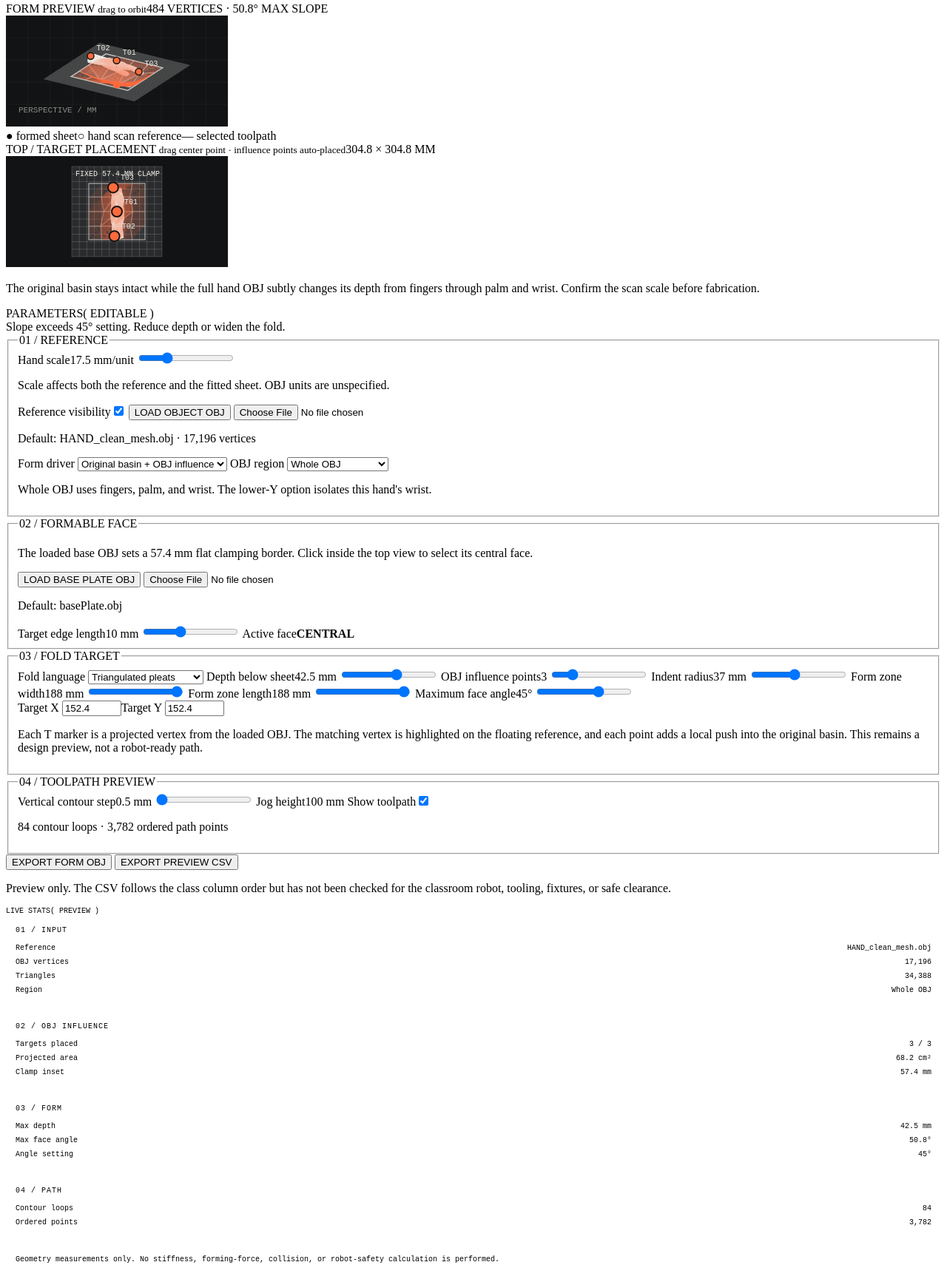
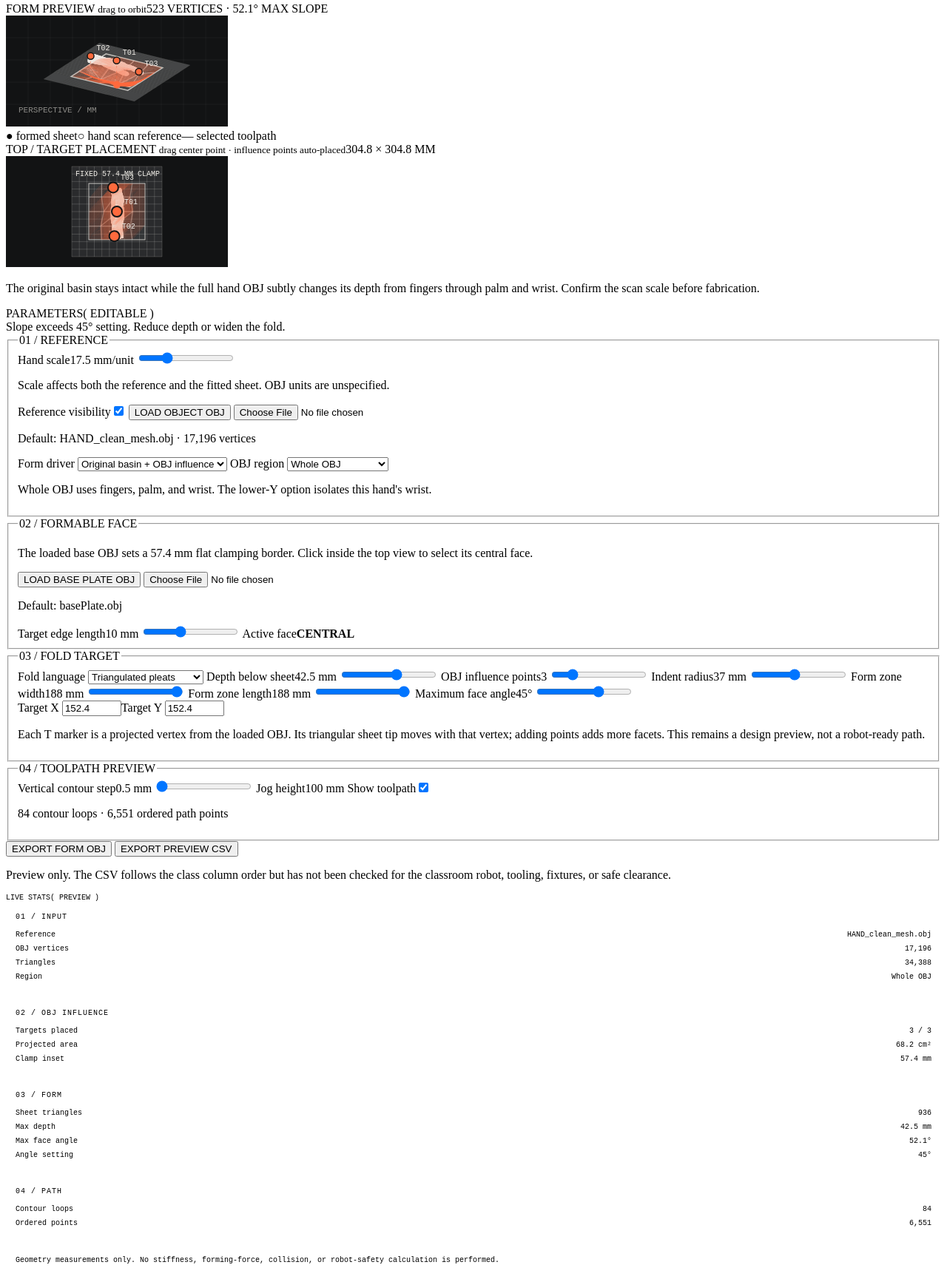
Before and after one commit to cristinanevelits/project1Code, a website with bundled scripts: page apps/sheetformer/index.html in a window 1280 px wide. Shown: the part 203-1936 px from the top of the page at 74% size. Built offline with nearby package versions, Linux system fonts and the light colour scheme.

Commit message:
Add tip vertex insertion functionality and related tests for sheet triangulation

```diff
--- a/apps/sheetformer/app.js
+++ b/apps/sheetformer/app.js
@@ -1,6 +1,7 @@
 import { parseBasePlate } from './basePlate.js?v=obj-loaders-20261014';
 import { parseReferenceObj } from './referenceObj.js?v=obj-loaders-20261014';
 import { buildObjectField, sampleObjectField, chooseIndentTargets, reprojectIndentTargets } from './objectForm.js';
+import { insertTipVertices } from './tipMesh.js';
 
 let SHEET = 304.8;
 let CLAMP = 57.4;
@@ -16,7 +17,7 @@ const state = {
   yaw: -1.02, pitch: 0.41, hand: [], handBounds: null,
   objectMesh: null, objectField: null, fieldKey: '', fieldError: null, indentTargets: [],
   indentSourceIndices: [], indentSelectionKey: '', objectName: 'Loading…',
-  axes: [], vertices: [], faces: [], contours: [], csvPoints: [],
+  axes: [], vertices: [], faces: [], faceCells: [], tipCells: new Set(), removedCells: new Set(), tipVertexIndices: [], contours: [], csvPoints: [],
   maxSlope: 0, baseLoaded: false, baseError: null
 };
 let topMap = null;
@@ -160,6 +161,7 @@ function mesh() {
   const n = ax.length;
   state.vertices = [];
   state.faces = [];
+  state.faceCells = [];
   for (let j = 0; j < n; j++) {
     for (let i = 0; i < n; i++) {
       const x = ax[i], y = ax[j];
@@ -170,8 +172,16 @@ function mesh() {
     for (let i = 0; i < n - 1; i++) {
       const a = j * n + i, b = a + 1, d = a + n, c = d + 1;
       state.faces.push([a, b, c], [a, c, d]);
+      state.faceCells.push(j * (n - 1) + i, j * (n - 1) + i);
     }
   }
+  const tips = state.formDriver === 'object' && state.faceSelected
+    ? insertTipVertices(state.vertices, state.faces, state.faceCells,
+      state.indentTargets.map(target => ({ x: target.x, y: target.y, z: zAt(target.x, target.y) })), ax)
+    : { tipVertexIndices: [], tipCells: new Set(), removedCells: new Set() };
+  state.tipVertexIndices = tips.tipVertexIndices;
+  state.tipCells = tips.tipCells;
+  state.removedCells = tips.removedCells;
   let maxSlope = 0;
   for (const [ia, ib, ic] of state.faces) {
     const a = state.vertices[ia], b = state.vertices[ib], c = state.vertices[ic];
@@ -196,8 +206,6 @@ function contours() {
   state.contours = [];
   state.csvPoints = [];
   if (!state.faceSelected) return;
-  const ax = state.axes, n = ax.length;
-  const vertex = (i, j) => state.vertices[j * n + i];
   const minZ = Math.min(...state.vertices.map(v => v.z));
   for (let level = -state.step; level > minZ + state.step * 0.25; level -= state.step) {
     const segments = [];
@@ -211,13 +219,10 @@ function contours() {
         adjacency.get(key).push(index);
       }
     };
-    for (let j = 0; j < n - 1; j++) {
-      for (let i = 0; i < n - 1; i++) {
-        const p = [vertex(i, j), vertex(i + 1, j), vertex(i + 1, j + 1), vertex(i, j + 1)];
-        const hits = [[0, 1], [1, 2], [2, 3], [3, 0]].map(([a, b]) => edgeCross(p[a], p[b], level)).filter(Boolean);
-        if (hits.length === 2) add(hits[0], hits[1]);
-        else if (hits.length === 4) { add(hits[0], hits[1]); add(hits[2], hits[3]); }
-      }
+    for (const face of state.faces) {
+      const p = face.map(index => state.vertices[index]);
+      const hits = [[0, 1], [1, 2], [2, 0]].map(([a, b]) => edgeCross(p[a], p[b], level)).filter(Boolean);
+      if (hits.length === 2) add(hits[0], hits[1]);
     }
     for (const segment of segments) {
       if (segment.used) continue;
@@ -295,6 +300,7 @@ function updateReadouts() {
   $('stat-targets').textContent = state.formDriver === 'manual' ? '1 manual' : `${state.indentTargets.length} / ${state.indentCount}`;
   $('stat-area').textContent = state.objectField ? `${(state.objectField.footprint / 100).toFixed(1)} cm²` : '—';
   $('stat-clamp').textContent = `${CLAMP.toFixed(1)} mm`;
+  $('stat-sheet-faces').textContent = state.faces.length.toLocaleString();
   $('stat-depth').textContent = `${maxDepth.toFixed(1)} mm`;
   $('stat-angle').textContent = `${state.maxSlope.toFixed(1)}°`;
   $('stat-limit').textContent = `${state.angle}°`;
@@ -402,22 +408,40 @@ function drawForm() {
   for (let y = 0; y < h; y += 30) { ctx.beginPath(); ctx.moveTo(0, y); ctx.lineTo(w, y); ctx.stroke(); }
   const cells = [];
   const n = state.axes.length;
+  const tipFacesByCell = new Map();
+  for (let index = 0; index < state.faces.length; index++) {
+    const cell = state.faceCells[index];
+    if (!state.tipCells.has(cell)) continue;
+    if (!tipFacesByCell.has(cell)) tipFacesByCell.set(cell, []);
+    tipFacesByCell.get(cell).push(state.faces[index]);
+  }
   for (let j = 0; j < n - 1; j++) for (let i = 0; i < n - 1; i++) {
     const a = state.vertices[j * n + i], b = state.vertices[j * n + i + 1];
     const d = state.vertices[(j + 1) * n + i], c = state.vertices[(j + 1) * n + i + 1];
-    const world = [a, b, c, d];
-    const points = world.map(p => project(p.x, p.y, p.z, w, h));
-    const gx = (b.z - a.z) / (b.x - a.x);
-    const gy = (d.z - a.z) / (d.y - a.y);
-    cells.push({ points, z: (a.z + b.z + c.z + d.z) / 4, light: gx * 42 - gy * 32,
-      order: points.reduce((sum, p) => sum + p.y, 0) / 4 });
+    const cellIndex = j * (n - 1) + i;
+    const tipFaces = tipFacesByCell.get(cellIndex);
+    if (state.removedCells.has(cellIndex) && !tipFaces) continue;
+    const polygons = tipFaces
+      ? tipFaces.map(face => face.map(index => state.vertices[index]))
+      : [[a, b, c, d]];
+    for (const world of polygons) {
+      const points = world.map(p => project(p.x, p.y, p.z, w, h));
+      const [p, q, r] = world;
+      const det = (q.x - p.x) * (r.y - p.y) - (r.x - p.x) * (q.y - p.y);
+      const gx = Math.abs(det) < 1e-9 ? 0 : ((q.z - p.z) * (r.y - p.y) - (r.z - p.z) * (q.y - p.y)) / det;
+      const gy = Math.abs(det) < 1e-9 ? 0 : ((q.x - p.x) * (r.z - p.z) - (r.x - p.x) * (q.z - p.z)) / det;
+      cells.push({ points, z: world.reduce((sum, vertex) => sum + vertex.z, 0) / world.length,
+        light: gx * 42 - gy * 32, tip: Boolean(tipFaces),
+        order: points.reduce((sum, point) => sum + point.y, 0) / points.length });
+    }
   }
   cells.sort((a, b) => a.order - b.order);
   ctx.lineWidth = .65;
   for (const cell of cells) {
     const directional = state.foldStyle === 'faceted' ? clamp(cell.light, -30, 30) : 0;
     const shade = Math.round(69 + clamp(-cell.z / Math.max(1, state.depth), 0, 1) * 53 + directional);
-    const grid = state.foldStyle === 'faceted' ? 'rgba(238,235,229,.055)' : 'rgba(238,235,229,.13)';
+    const grid = cell.tip ? 'rgba(238,235,229,.4)'
+      : state.foldStyle === 'faceted' ? 'rgba(238,235,229,.055)' : 'rgba(238,235,229,.13)';
     polygon(ctx, cell.points, `rgb(${shade},${shade + 1},${shade + 2})`, grid);
   }
   drawCreases(ctx, p => project(p.x, p.y, p.z + 1, w, h), .55);
@@ -496,6 +520,15 @@ function drawTop() {
     }
   }
   drawCreases(ctx, p => map(p.x, p.y), .38);
+  ctx.strokeStyle = 'rgba(238,235,229,.36)';
+  ctx.lineWidth = 1;
+  for (let index = 0; index < state.faces.length; index++) {
+    if (!state.tipCells.has(state.faceCells[index])) continue;
+    polygon(ctx, state.faces[index].map(vertex => {
+      const point = state.vertices[vertex];
+      return map(point.x, point.y);
+    }), null, ctx.strokeStyle);
+  }
   if (state.showPath) {
     ctx.strokeStyle = state.foldStyle === 'faceted' ? 'rgba(255,106,61,.18)' : 'rgba(255,106,61,.35)';
     ctx.lineWidth = 1;
--- a/apps/sheetformer/index.html
+++ b/apps/sheetformer/index.html
@@ -84,7 +84,7 @@
           <label class="row"><span>Maximum face angle</span><output id="angle-value">45°</output></label>
           <input id="angle" type="range" min="15" max="60" step="1" value="45">
           <div class="coordinate"><label>Target X <input id="target-x" type="number" min="57.4" max="247.4" step="0.1" value="152.9"></label><label>Target Y <input id="target-y" type="number" min="57.4" max="247.4" step="0.1" value="151.4"></label></div>
-          <p class="hint">Each T marker is a projected vertex from the loaded OBJ. The matching vertex is highlighted on the floating reference, and each point adds a local push into the original basin. This remains a design preview, not a robot-ready path.</p>
+          <p class="hint">Each T marker is a projected vertex from the loaded OBJ. Its triangular sheet tip moves with that vertex; adding points adds more facets. This remains a design preview, not a robot-ready path.</p>
         </fieldset>
         <fieldset>
           <legend>04 / TOOLPATH PREVIEW</legend>
@@ -114,6 +114,7 @@
           <div class="metric"><span>Clamp inset</span><strong id="stat-clamp">57.4 mm</strong></div>
         </div>
         <div class="metric-group"><h2>03 / FORM</h2>
+          <div class="metric"><span>Sheet triangles</span><strong id="stat-sheet-faces">—</strong></div>
           <div class="metric"><span>Max depth</span><strong id="stat-depth">—</strong></div>
           <div class="metric"><span>Max face angle</span><strong id="stat-angle">—</strong></div>
           <div class="metric"><span>Angle setting</span><strong id="stat-limit">45°</strong></div>
--- /dev/null
+++ b/apps/sheetformer/tipMesh.js
@@ -0,0 +1,114 @@
+const area = (a, b, c) => (b.x - a.x) * (c.y - a.y) - (c.x - a.x) * (b.y - a.y);
+
+// Insert each projected OBJ point into the actual sheet triangulation. Splitting
+// an edge updates both neighboring faces, so the exported mesh has no T-junction.
+export function insertTipVertices(vertices, faces, faceCells, targets, axes = null) {
+  const tipVertexIndices = [];
+  const tipCells = new Set();
+  const removedCells = new Set();
+  for (const target of targets) {
+    const existing = vertices.findIndex(v => Math.hypot(v.x - target.x, v.y - target.y) < 1e-6);
+    if (existing !== -1) { tipVertexIndices.push(existing); continue; }
+    if (axes) {
+      const n = axes.length;
+      const i = axes.findIndex((value, index) => index < n - 1 && target.x >= value && target.x < axes[index + 1]);
+      const j = axes.findIndex((value, index) => index < n - 1 && target.y >= value && target.y < axes[index + 1]);
+      let patch = null;
+      if (i >= 0 && j >= 0) for (const radius of [1, 0]) {
+        const i0 = Math.max(0, i - radius), i1 = Math.min(n - 2, i + radius);
+        const j0 = Math.max(0, j - radius), j1 = Math.min(n - 2, j + radius);
+        const cells = [];
+        for (let y = j0; y <= j1; y++) for (let x = i0; x <= i1; x++) cells.push(y * (n - 1) + x);
+        const overlaps = cells.some(cell => removedCells.has(cell));
+        const enclosesAnother = targets.some(other => other !== target &&
+          other.x > axes[i0] && other.x < axes[i1 + 1] &&
+          other.y > axes[j0] && other.y < axes[j1 + 1]);
+        if (!overlaps && !enclosesAnother) { patch = { i0, i1, j0, j1, cells }; break; }
+      }
+      if (patch) {
+        const pointIndex = vertices.length;
+        vertices.push({ x: target.x, y: target.y, z: target.z });
+        tipVertexIndices.push(pointIndex);
+        const { i0, i1, j0, j1, cells } = patch;
+        const boundary = [];
+        for (let x = i0; x <= i1 + 1; x++) boundary.push(j0 * n + x);
+        for (let y = j0 + 1; y <= j1 + 1; y++) boundary.push(y * n + i1 + 1);
+        for (let x = i1; x >= i0; x--) boundary.push((j1 + 1) * n + x);
+        for (let y = j1; y > j0; y--) boundary.push(y * n + i0);
+        const inner = boundary.map(index => {
+          const corner = vertices[index];
+          const vertex = vertices.length;
+          vertices.push({
+            x: target.x + (corner.x - target.x) * 0.48,
+            y: target.y + (corner.y - target.y) * 0.48,
+            z: target.z * 0.58 + corner.z * 0.42
+          });
+          return vertex;
+        });
+        const cellSet = new Set(cells);
+        for (let face = faces.length - 1; face >= 0; face--) {
+          if (cellSet.has(faceCells[face])) { faces.splice(face, 1); faceCells.splice(face, 1); }
+        }
+        const centerCell = j * (n - 1) + i;
+        for (let k = 0; k < boundary.length; k++) {
+          const next = (k + 1) % boundary.length;
+          faces.push(
+            [boundary[k], boundary[next], inner[next]],
+            [boundary[k], inner[next], inner[k]],
+            [inner[k], inner[next], pointIndex]
+          );
+          faceCells.push(centerCell, centerCell, centerCell);
+        }
+        cells.forEach(cell => removedCells.add(cell));
+        tipCells.add(centerCell);
+        continue;
+      }
+    }
+    let found = -1, weights;
+    for (let i = 0; i < faces.length; i++) {
+      const [ia, ib, ic] = faces[i];
+      const a = vertices[ia], b = vertices[ib], c = vertices[ic];
+      const denominator = area(a, b, c);
+      if (Math.abs(denominator) < 1e-9) continue;
+      const wa = area(target, b, c) / denominator;
+      const wb = area(a, target, c) / denominator;
+      const wc = 1 - wa - wb;
+      if (Math.min(wa, wb, wc) >= -1e-9) { found = i; weights = [wa, wb, wc]; break; }
+    }
+    if (found === -1) { tipVertexIndices.push(null); continue; }
+    const pointIndex = vertices.length;
+    vertices.push({ x: target.x, y: target.y, z: target.z });
+    tipVertexIndices.push(pointIndex);
+    const old = faces[found];
+    if (Math.min(...weights) > 1e-7) {
+      const [a, b, c] = old;
+      const cell = faceCells[found];
+      faces[found] = [a, b, pointIndex];
+      faces.push([b, c, pointIndex], [c, a, pointIndex]);
+      faceCells.push(cell, cell);
+      tipCells.add(cell);
+    } else {
+      const opposite = weights.indexOf(Math.min(...weights));
+      const edge = old.filter((_, index) => index !== opposite);
+      const affected = [];
+      for (let i = 0; i < faces.length; i++) {
+        if (faces[i].includes(edge[0]) && faces[i].includes(edge[1])) affected.push(i);
+      }
+      for (const i of affected) {
+        const original = faces[i];
+        const other = original.find(index => !edge.includes(index));
+        const sign = Math.sign(area(...original.map(index => vertices[index])));
+        const orient = (a, b, c) => {
+          const tri = [a, b, c];
+          if (Math.sign(area(...tri.map(index => vertices[index]))) !== sign) [tri[1], tri[2]] = [tri[2], tri[1]];
+          return tri;
+        };
+        faces[i] = orient(edge[0], pointIndex, other);
+        faces.push(orient(pointIndex, edge[1], other));
+        faceCells.push(faceCells[i]);
+        tipCells.add(faceCells[i]);
+      }
+    }
+  }
+  return { tipVertexIndices, tipCells, removedCells };
+}
```
Also changed, not shown: apps/sheetformer/tipMesh.test.js (added, +73 -0 lines).
